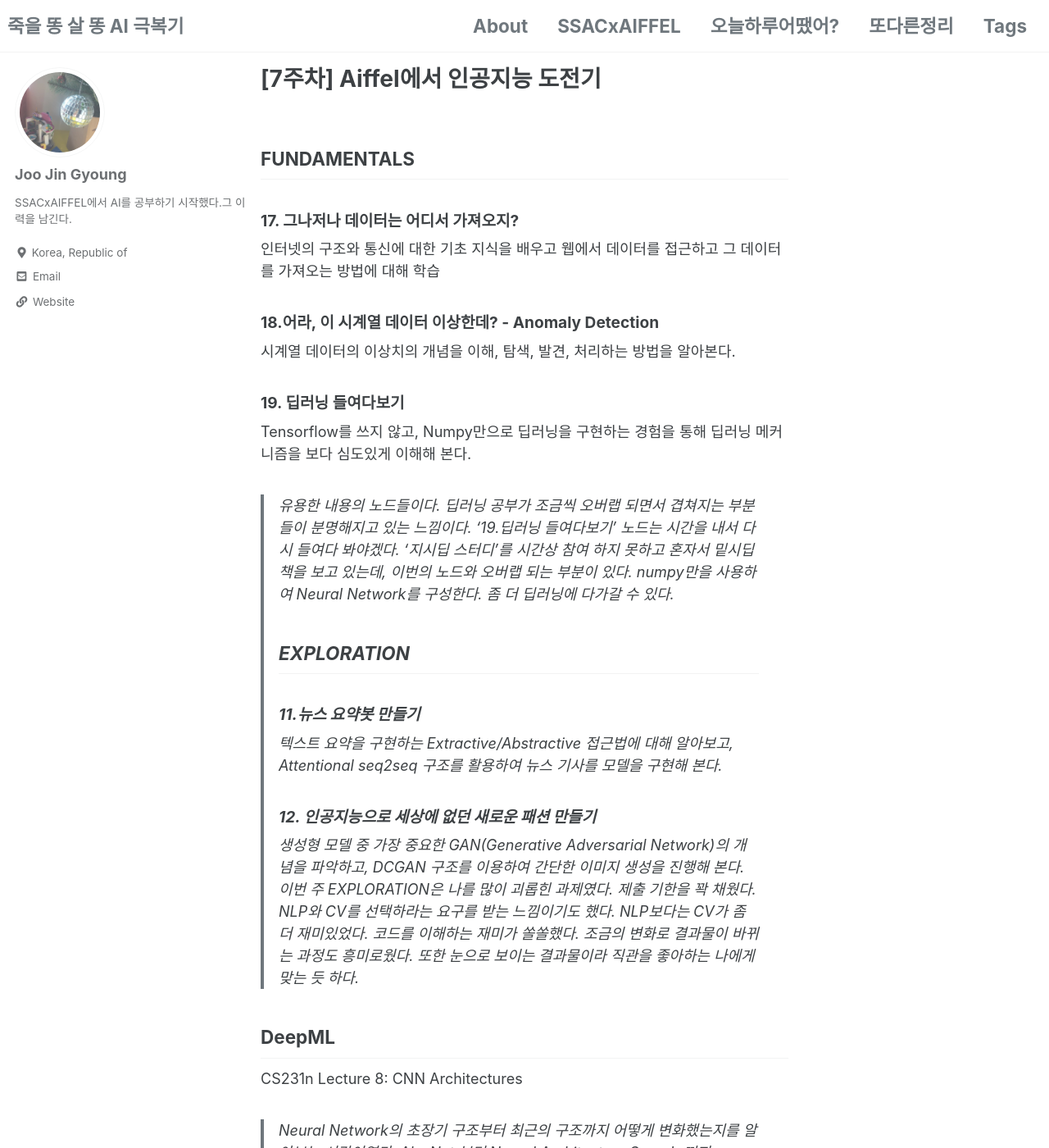
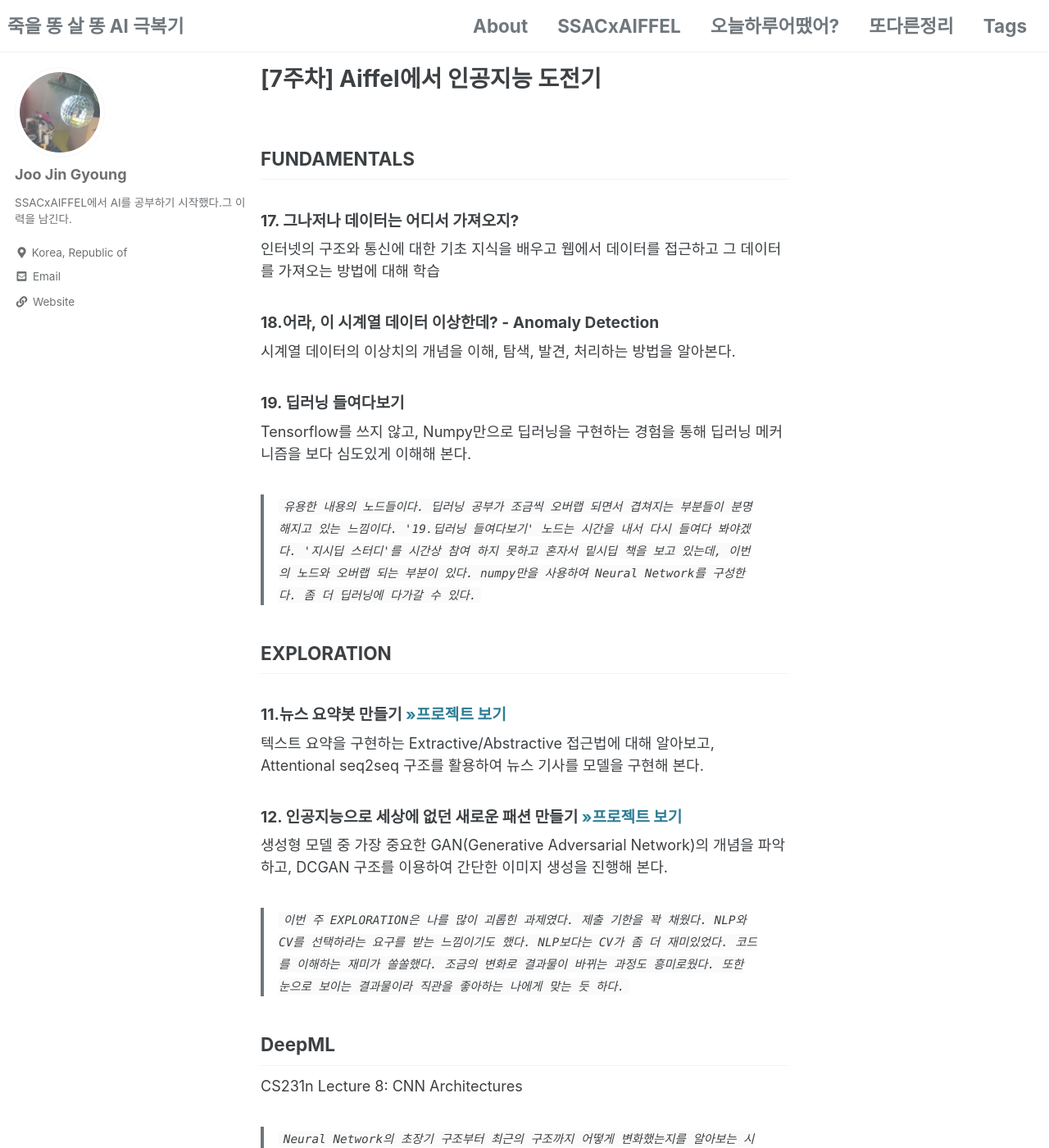
Before and after one commit to adele2020/adele2020.github.io, a Jekyll site: the page built from _posts/2021-02-19-report-week7.md, in a window 1280 px wide and 1400 px high. Shown: the whole window at 82% size. Built offline with Jekyll 4.4.1, drawn with Linux system fonts in a browser that asks for light colours; cached includes are drawn as plain includes; comment, search, counter and statistics services are not loaded.

Commit message:
도전기 3추치

```diff
--- a/_posts/2021-02-19-report-week7.md
+++ b/_posts/2021-02-19-report-week7.md
@@ -17,25 +17,26 @@ last_modified_at: 2021-02-19T17:15:00-00:00
 시계열 데이터의 이상치의 개념을 이해, 탐색, 발견, 처리하는 방법을 알아본다.
 #### 19. 딥러닝 들여다보기
 Tensorflow를 쓰지 않고, Numpy만으로 딥러닝을 구현하는 경험을 통해 딥러닝 메커니즘을 보다 심도있게 이해해 본다.
->유용한 내용의 노드들이다. 딥러닝 공부가 조금씩 오버랩 되면서 겹쳐지는 부분들이 분명해지고 있는 느낌이다.
-'19.딥러닝 들여다보기' 노드는 시간을 내서 다시 들여다 봐야겠다. '지시딥 스터디'를 시간상 참여 하지 못하고 혼자서 밑시딥 책을 보고 있는데, 이번의 노드와 오버랩 되는 부분이 있다. numpy만을 사용하여 Neural Network를 구성한다. 좀 더 딥러닝에 다가갈 수 있다.
+>`유용한 내용의 노드들이다. 딥러닝 공부가 조금씩 오버랩 되면서 겹쳐지는 부분들이 분명해지고 있는 느낌이다.
+'19.딥러닝 들여다보기' 노드는 시간을 내서 다시 들여다 봐야겠다. '지시딥 스터디'를 시간상 참여 하지 못하고 혼자서 밑시딥 책을 보고 있는데, 이번의 노드와 오버랩 되는 부분이 있다. numpy만을 사용하여 Neural Network를 구성한다. 좀 더 딥러닝에 다가갈 수 있다.`
+
 ## EXPLORATION
-#### 11.뉴스 요약봇 만들기
+#### 11.뉴스 요약봇 만들기 [>>프로젝트 보기](https://github.com/adele2020/ssacxaiffel/blob/main/%5BE11%5D_text_summarization.ipynb)
 텍스트 요약을 구현하는 Extractive/Abstractive 접근법에 대해 알아보고, Attentional seq2seq 구조를 활용하여 뉴스 기사를 모델을 구현해 본다.
-#### 12. 인공지능으로 세상에 없던 새로운 패션 만들기
+#### 12. 인공지능으로 세상에 없던 새로운 패션 만들기 [>>프로젝트 보기](https://github.com/adele2020/ssacxaiffel/blob/main/%5BE12%5D_CIFAR-10_generation.ipynb)
 생성형 모델 중 가장 중요한 GAN(Generative Adversarial Network)의 개념을 파악하고, DCGAN 구조를 이용하여 간단한 이미지 생성을 진행해 본다.
->이번 주 EXPLORATION은 나를 많이 괴롭힌 과제였다. 제출 기한을 꽉 채웠다. NLP와 CV를 선택하라는 요구를 받는 느낌이기도 했다. NLP보다는 CV가 좀 더 재미있었다. 코드를 이해하는 재미가 쏠쏠했다. 조금의 변화로 결과물이 바뀌는 과정도 흥미로웠다. 또한 눈으로 보이는 결과물이라 직관을 좋아하는 나에게 맞는 듯 하다.
+>`이번 주 EXPLORATION은 나를 많이 괴롭힌 과제였다. 제출 기한을 꽉 채웠다. NLP와 CV를 선택하라는 요구를 받는 느낌이기도 했다. NLP보다는 CV가 좀 더 재미있었다. 코드를 이해하는 재미가 쏠쏠했다. 조금의 변화로 결과물이 바뀌는 과정도 흥미로웠다. 또한 눈으로 보이는 결과물이라 직관을 좋아하는 나에게 맞는 듯 하다.`
 
 ## DeepML
 CS231n Lecture 8: CNN Architectures
->Neural Network의 초장기 구조부터 최근의 구조까지 어떻게 변화했는지를 알아보는 시간이였다. AlexNet 부터 Neural Architecture Search 끼지.
+>`Neural Network의 초장기 구조부터 최근의 구조까지 어떻게 변화했는지를 알아보는 시간이였다. AlexNet 부터 Neural Architecture Search 끼지.`
 
 ## 코딩마스터
 Do it! 자료구조와 알고리즘 입문: 1. 알고리즘 기초
->반이 변경되었다. 난이도를 낮추는 반으로 바꿨다. 이전 반에 계속 있고 싶었지만, 문제를 풀기 위한 시간을 투자하기 힘들었다. 조금 난이도가 낮더라도 수월하게 진행하고 싶어서 바꿨는데, 여기는 시간을 더 투자해야 될지도 모르겠다. 난감하다.
+>`반이 변경되었다. 난이도를 낮추는 반으로 바꿨다. 이전 반에 계속 있고 싶었지만, 문제를 풀기 위한 시간을 투자하기 힘들었다. 조금 난이도가 낮더라도 수월하게 진행하고 싶어서 바꿨는데, 여기는 시간을 더 투자해야 될지도 모르겠다. 난감하다.`
 
 ## Writing
->글쓰기 시간인데, 쉬고 싶어서 쉬었다.
+>`글쓰기 시간인데, 쉬고 싶어서 쉬었다.`
 
 ## 일주일 간의 느낀 점
 해이해지고 있다. EXPLORATION 프로젝트 처리도 '주말에 하지 뭐...'라는 안이한 생각을 한다. 설사 주말이 되더라도 다 처리할 순 없는데 말이다. 선형 대수도 공부해야 하고, 밑시딥도 좇아 가야 하는데 왜 이럴까? 내가 무슨 목표를 두고 있는지 흐릿해지고 있다. 남이 하니까 나도 한다는 식이 아닐까? 인공지능 분야로 진출하겠다는 나의 의지가 무의미 하다고 느껴졌다. mind를 reset할 때가 온거 같다.
```
Also changed, not shown: _posts/2021-02-12-report-week6.md (+3 -3 lines), _posts/2021-02-26-report-week8.md (+6 -6 lines).
